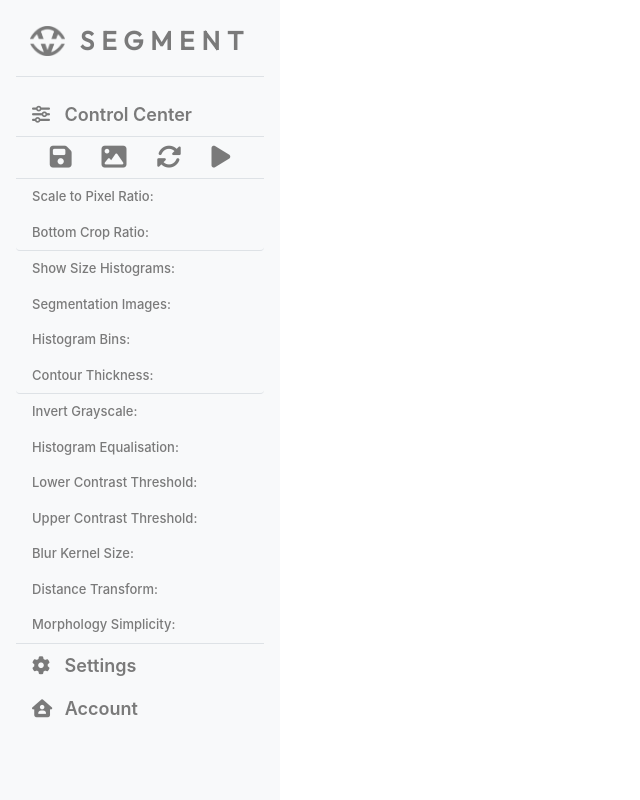
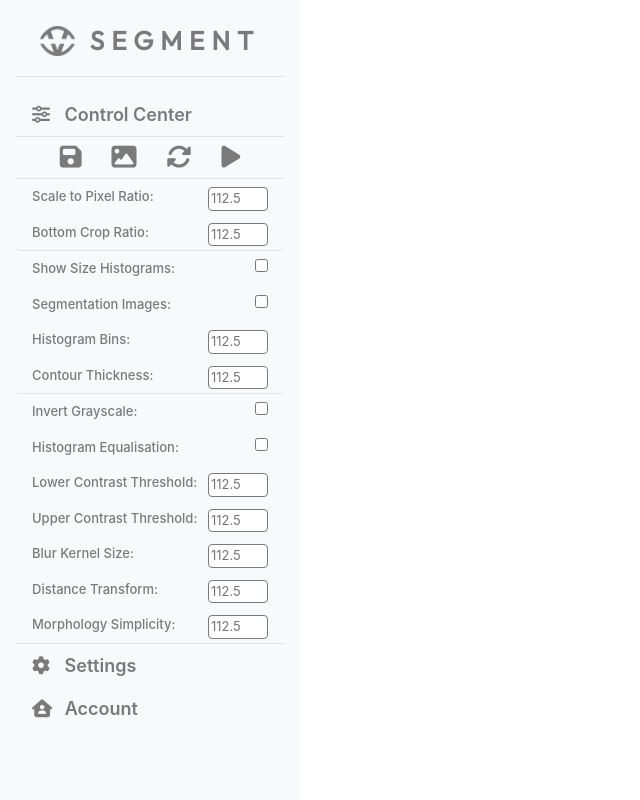
Before and after one commit to Joshnovski/segment_cv, a Flask app: page /dashboard in a window 1280 px wide, after a click on "Control Center". Shown: the whole page, without its empty margins (0-640 px from the left). Run offline with Flask 3, Linux system fonts and the light colour scheme; a user stored in the database is signed in; some libraries are stand-ins or nearby versions.

Commit message:
added inputs

```diff
--- a/static/dashboard.css
+++ b/static/dashboard.css
@@ -8,7 +8,7 @@ body
 
 /* nav sizing */
 nav {
-    width: 280px;
+    width: 300px;
     height: 100vh;
 }
 
@@ -18,7 +18,6 @@ p {
 }
 
 /* universal a tag styling */
-
 
 
 /* Size for brand */
@@ -86,6 +85,27 @@ nav .nav-operate-icons-struct {
     font-size: 25px;
 }
 
+/* Input parameter stylings */
+nav .parameter-input {
+    width: 60px;
+    font-size: 13px;
+    font-weight: 400;
+    color: #212529;
+    background-color: #fff;
+    border: 1px solid #7A7A7A;
+    border-radius: 0.25rem;
+    float: right;
+}
+
+nav .parameter-checkbox {
+    color: #212529;
+    background-color: #fff;
+    border: 1px solid #7A7A7A;
+    accent-color: #7A7A7A;
+    border-radius: 0.25rem;
+    float: right;
+}
+
 
 nav .scrollable-list {
     max-height: 80vh;
--- a/templates/dashboard.html
+++ b/templates/dashboard.html
@@ -42,7 +42,6 @@
         <span class="brand-style">SEGMENT</span>
       </a>
       <ul class="nav nav-pills flex-column">
-        {% if session["user_id"] %}
         <li class="nav-item">
           <button class="nav-link nav-link-title" data-bs-toggle="collapse" data-bs-target="#control-collapse" aria-expanded="false"> <i class="nav-icons fas fa-sliders"></i> Control Center </button>
           <div class="collapse scrollable-list border-bottom" id="control-collapse">
@@ -51,43 +50,44 @@
                 <p class="nav-link nav-operate-icons-struct"><i class="nav-operate-icons fas fa-floppy-disk"></i><i class="nav-operate-icons fas fa-image"></i><i class="nav-operate-icons fas fa-rotate"></i><i class="nav-operate-icons fas fa-play" style="padding-right: 0px !important;"></i></p>
               </li>
               <li class="nav-item">
-                  <p class="nav-link">Scale to Pixel Ratio:</p>
+                <p class="nav-link">Scale to Pixel Ratio: <input autocomplete="off" autofocus class="parameter-input" id="scale-to-pixel-ratio" name="scale-to-pixel-ratio" placeholder="112.5" type="number"></p>
+
               </li>
               <li class="nav-item">
-                  <p class="nav-link  border-bottom">Bottom Crop Ratio:</p>
+                <p class="nav-link  border-bottom">Bottom Crop Ratio: <input autocomplete="off" autofocus class="parameter-input" id="bottom-crop-ratio" name="botton-crop-ratio" placeholder="112.5" type="number"></p>
               </li>
               <li class="nav-item">
-                  <p class="nav-link">Show Size Histograms:</p>
+                <p class="nav-link">Show Size Histograms: <input autocomplete="off" autofocus class="parameter-checkbox" id="show-size-histogram" name="show-size-histogram" type="checkbox"></p>
               </li>
               <li class="nav-item">
-                  <p class="nav-link">Segmentation Images:</p>
+                <p class="nav-link">Segmentation Images: <input autocomplete="off" autofocus class="parameter-checkbox" id="segmentation-images" name="segmentation-images" type="checkbox"></p>
               </li>
               <li class="nav-item">
-                  <p class="nav-link">Histogram Bins:</p>
+                <p class="nav-link">Histogram Bins: <input autocomplete="off" autofocus class="parameter-input" id="histogram-bins" name="histogram-bins" placeholder="112.5" type="number"></p>
               </li>
               <li class="nav-item">
-                  <p class="nav-link  border-bottom">Contour Thickness:</p>
+                <p class="nav-link  border-bottom">Contour Thickness: <input autocomplete="off" autofocus class="parameter-input" id="contour-thickness" name="contour-thickness" placeholder="112.5" type="number"></p>
               </li>
               <li class="nav-item">
-                  <p class="nav-link">Invert Grayscale:</p>
+                <p class="nav-link">Invert Grayscale: <input autocomplete="off" autofocus class="parameter-checkbox" id="segmentation-images" name="segmentation-images" type="checkbox"></p>
               </li>
               <li class="nav-item">
-                  <p class="nav-link">Histogram Equalisation:</p>
+                <p class="nav-link">Histogram Equalisation: <input autocomplete="off" autofocus class="parameter-checkbox" id="histogram-equalisation" name="histogram-equalisation" type="checkbox"></p>
               </li>
               <li class="nav-item">
-                  <p class="nav-link">Lower Contrast Threshold:</p>
+                <p class="nav-link">Lower Contrast Threshold: <input autocomplete="off" autofocus class="parameter-input" id="lower-contrast-threshold" name="lower-contrast-threshold" placeholder="112.5" type="number"></p>
               </li>
               <li class="nav-item">
-                  <p class="nav-link">Upper Contrast Threshold:</p>
+                <p class="nav-link">Upper Contrast Threshold: <input autocomplete="off" autofocus class="parameter-input" id="upper-contrast-threshold" name="upper-contrast-threshold" placeholder="112.5" type="number"></p>
               </li>
               <li class="nav-item">
-                  <p class="nav-link">Blur Kernel Size:</p>
+                <p class="nav-link">Blur Kernel Size: <input autocomplete="off" autofocus class="parameter-input" id="blur-kernel-size" name="blur-kernel-size" placeholder="112.5" type="number"></p>
               </li>
               <li class="nav-item">
-                  <p class="nav-link">Distance Transform:</p>
+                <p class="nav-link">Distance Transform: <input autocomplete="off" autofocus class="parameter-input" id="distance-transform" name="distance-transform" placeholder="112.5" type="number"></p>
               </li>
               <li class="nav-item">
-                  <p class="nav-link">Morphology Simplicity:</p>
+                <p class="nav-link">Morphology Simplicity: <input autocomplete="off" autofocus class="parameter-input" id="morphology-simplicity" name="morphology-simplicity" placeholder="112.5" type="number"></p>
               </li>
             </ul>
         </li>
@@ -104,13 +104,12 @@
           <button class="nav-link nav-link-title" data-bs-toggle="collapse" data-bs-target="#account-collapse" aria-expanded="false"> <i class="nav-icons fas fa-house-user"   style="padding-right: 8px;"></i> Account </button>
           <div class="collapse" id="account-collapse">
             <ul class="nav nav-pills flex-column">
+              {% if session["user_id"] %}
                 <li class="nav-item">
                   <p class="nav-link"><i class="nav-icons fas fa-user"></i>Profile</p>
                 </li>
                 <li class="nav-item">
                   <a class="nav-link border-bottom" href="/logout"><i class="nav-icons fas fa-door-open"  style="padding-right: 7px;"></i>Log Out</a>
-                </li>
-              </ul>
                 </li>
               {% else %}
                 <li class="nav-item">
@@ -121,6 +120,9 @@
                 </li>
               {% endif %}
             </ul>
+        </li>
+
+      </ul>
     </nav>
 
     <!-- <main class=""></main>
```
Also changed, not shown: 4 other files. Lines whose indentation alone changed are shown as unchanged.
